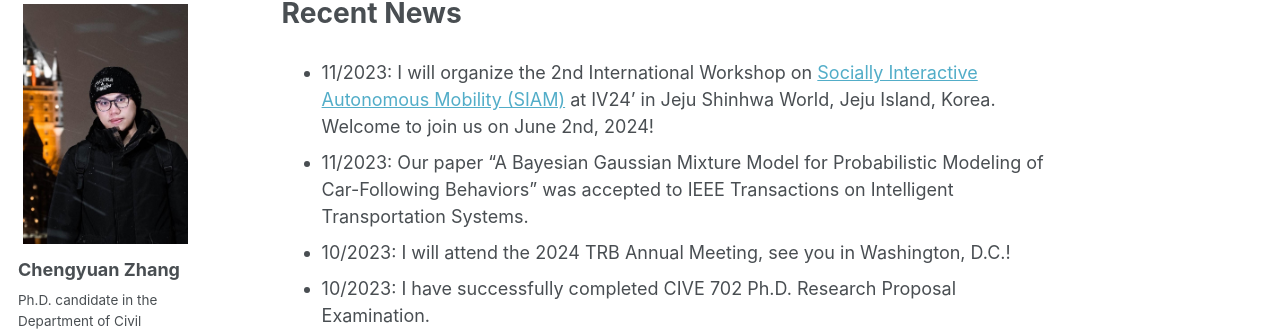
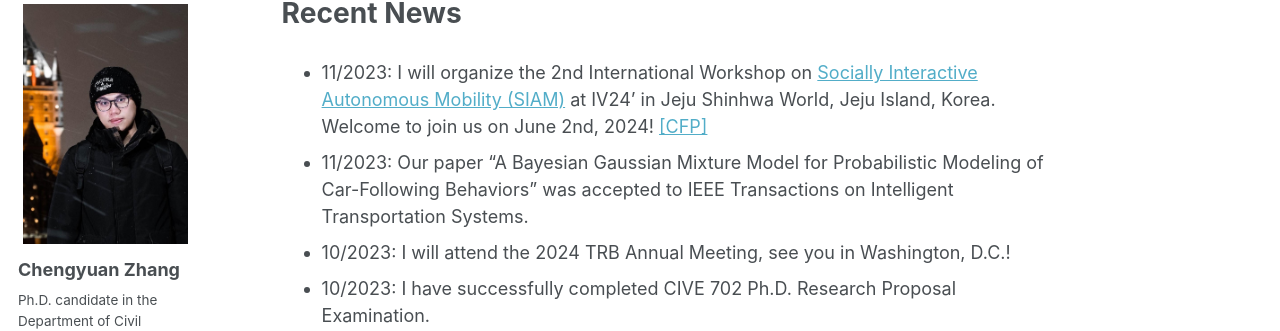
Before and after one commit to Chengyuan-Zhang/chengyuan-zhang.github.io, a Jekyll site: the page built from _pages/news.md, in a window 1280 px wide and 900 px high. Shown: the part 119-450 px from the top of the window. Built offline with Jekyll 4.4.1, drawn with Linux system fonts in a browser that asks for light colours; some web fonts are replaced; comment, search, counter and statistics services are not loaded.

Commit message:
update workshop info

```diff
--- a/_pages/news.md
+++ b/_pages/news.md
@@ -6,7 +6,7 @@ author_profile: true
 
 * 11/2023: I will organize the 2nd International Workshop
   on [Socially Interactive Autonomous Mobility (SIAM)](https://interactive-driving.github.io/) at IV24' in Jeju Shinhwa
-  World, Jeju Island, Korea. Welcome to join us on June 2nd, 2024!
+  World, Jeju Island, Korea. Welcome to join us on June 2nd, 2024! [[CFP]](https://interactive-driving.github.io/files/CFP-IV24-SIAM_Workshop.pdf)
 * 11/2023: Our paper "A Bayesian Gaussian Mixture Model for Probabilistic Modeling of Car-Following Behaviors" was
   accepted to IEEE Transactions on Intelligent Transportation Systems.
 * 10/2023: I will attend the 2024 TRB Annual Meeting, see you in Washington, D.C.!
```
Also changed, not shown: _pages/about.md (+1 -2 lines).
